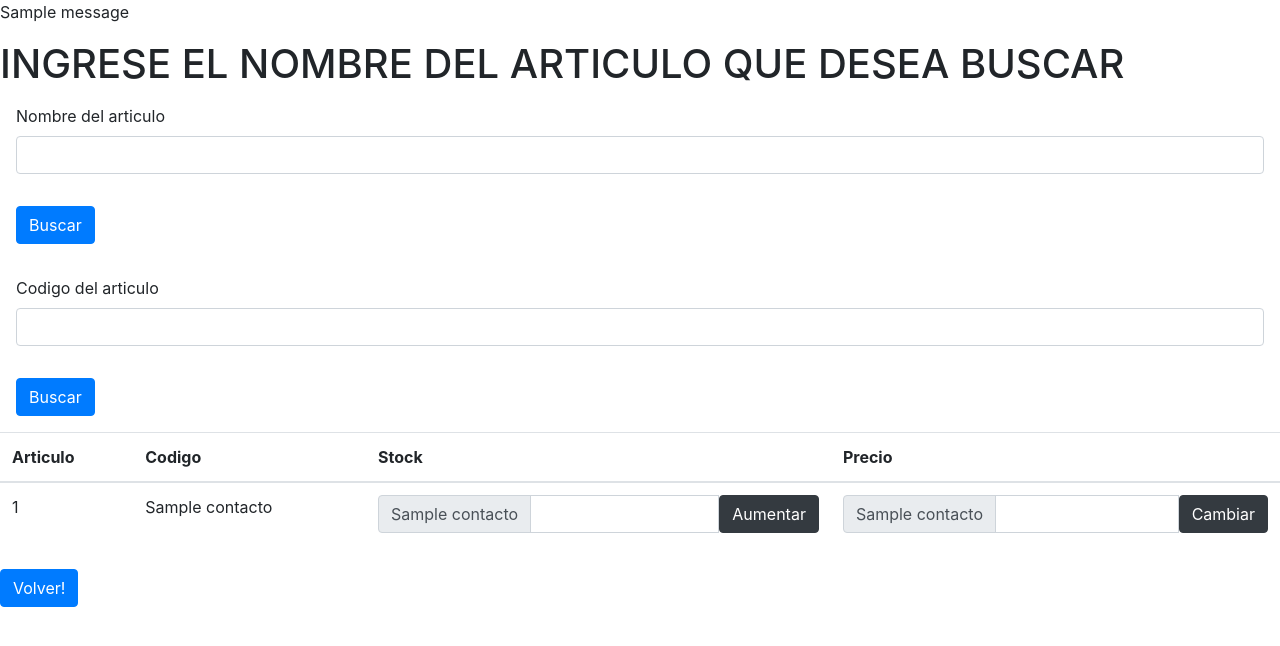
After one commit to santiagotcl/EJLubricentro, a Flask app: template templates/stock.html in a window 1280 px wide. The commit adds this page. Shown: the top 646 px of the page. Run offline with Flask 2, Linux system fonts and the light colour scheme; the template is opened without the code that fills it: most values are stand-ins (such as "Sample title", 1, 10 or a date in 2020); one stand-in notice (Sample message) is shown; some libraries are stand-ins or nearby versions.

Commit message:
V1.0 final con agregado de stock y mod de precio

```diff
--- a/App.py
+++ b/App.py
@@ -260,6 +260,68 @@ def elimclient(id):
     flash("cliente eliminado satifactoriamente") #envia mesajes entre vistas
     return redirect(url_for("index"))
 
+@app.route("/a_stock", methods=["POST"])
+def a_stock():
+    return render_template("stock.html")
+
+
+@app.route("/buscarns", methods=["POST"])
+def buscs():
+    nombre = request.form["nombre"]
+    cur = mysql.connection.cursor()
+    cur.execute("SELECT * FROM PRODUCTOS WHERE PRODUCTO LIKE '"+nombre+" %' OR PRODUCTO LIKE '% "+nombre+" %' OR PRODUCTO LIKE '% "+nombre+"' ")
+    data = cur.fetchall()#resultado de la busqueda en la base de datos
+    return render_template("stock.html", contactos=data)
+
+
+
+
+@app.route("/buscarcs", methods= ["POST"])
+def busccods():
+    if request.method == "POST":
+        codigo = request.form["codigo"]
+        cur = mysql.connection.cursor()
+        cur.execute("SELECT * FROM PRODUCTOS WHERE CODIGO like '" +codigo+ "'")
+        data = cur.fetchall()
+        return render_template("stock.html", contactos=data)
+
+
+
+
+@app.route("/masstock/<codigo>", methods=["POST"])
+def aumentars(codigo):
+    aumstock = request.form["aumstock"]
+    cur = mysql.connection.cursor()
+    cur.execute("SELECT * FROM PRODUCTOS WHERE CODIGO like '" +codigo+ "'")
+    data = cur.fetchall()
+    data=list(data[0])
+    stock_nuevo=int(data[2])+int(aumstock)
+    cur.execute("""
+                    UPDATE PRODUCTOS
+                    SET CANTIDAD = %s
+                    WHERE CODIGO=%s
+        """,(stock_nuevo, codigo,)) #hago la consulta SQL
+    mysql.connection.commit() #guardo los cambios
+    flash("STOCK MODIFICADO!!!!!!") #envia mesajes entre vistas
+    return render_template("stock.html")
+
+
+
+
+@app.route("/camprecio/<codigo>", methods=["POST"])
+def camprecio(codigo):
+    price = request.form["price"]
+    cur = mysql.connection.cursor()
+    cur.execute("""
+                    UPDATE PRODUCTOS
+                    SET PRECIO = %s
+                    WHERE CODIGO=%s
+        """,(float(price), codigo,)) #hago la consulta SQL
+    mysql.connection.commit() #guardo los cambios
+    flash("PRECIO MODIFICADO!!!!!!") #envia mesajes entre vistas
+    return render_template("stock.html")
+
+
 
 #def index():
 #    cur = mysql.connection.cursor()
--- a/templates/buscar.html
+++ b/templates/buscar.html
@@ -132,7 +132,7 @@
         </tbody>
     </table>
 
-
+    <a href="/"><button type="button" class="btn btn-primary" >Volver!</button></a>
 
 </body>
 </html>
--- a/templates/index.html
+++ b/templates/index.html
@@ -60,7 +60,7 @@
 
 
 
-            <form action="/ventas" method="POST" style="width: 50%;display: flex; justify-content: center; margin: 1rem;" >
+            <form action="/a_stock" method="POST" style="width: 50%;display: flex; justify-content: center; margin: 1rem;" >
 
                 <button type="submit" class="btn btn-primary">Stock</button>
 
--- /dev/null
+++ b/templates/stock.html
@@ -0,0 +1,103 @@
+<!DOCTYPE html>
+<html lang="en">
+<head>
+    <meta charset="UTF-8">
+    <meta name="viewport" content="width=device-width, initial-scale=1.0">
+    <title>prueba flask</title>
+    <link rel="stylesheet" href="https://stackpath.bootstrapcdn.com/bootstrap/4.5.0/css/bootstrap.min.css" integrity="sha384-9aIt2nRpC12Uk9gS9baDl411NQApFmC26EwAOH8WgZl5MYYxFfc+NcPb1dKGj7Sk" crossorigin="anonymous">
+</head>
+
+<body>
+    {% with messages = get_flashed_messages() %}
+    {% if messages %}
+    {% for message in messages %}
+        <p>{{message}}</p>
+    {% endfor %}
+    {% endif %}
+    {% endwith %}
+
+
+    <h1>INGRESE EL NOMBRE DEL ARTICULO QUE DESEA BUSCAR</h1>
+
+
+    <form action="/buscarns" method="POST">
+
+
+        <div class="form-group" style="margin: 1rem;">
+            <label>Nombre del articulo</label>
+            <input type="text" class="form-control" name="nombre">
+        </div>
+
+        <button type="submit" class="btn btn-primary" style="margin: 1rem;">Buscar</button>
+
+    </form>
+
+
+    <form action="/buscarcs" method="POST">
+
+
+        <div class="form-group" style="margin: 1rem;">
+            <label>Codigo del articulo</label>
+            <input type="text" class="form-control" name="codigo">
+        </div>
+
+        <button type="submit" class="btn btn-primary" style="margin: 1rem;">Buscar</button>
+    </form>
+
+
+
+
+    <table class="table">
+            <thead>
+            <tr>
+                <th scope="col">Articulo</th>
+                <th scope="col">Codigo</th>
+                <th scope="col">Stock</th>
+                <th scope="col">Precio</th>
+            </tr>
+            </thead>
+        <tbody>
+
+            {% for contacto in contactos %}
+                <tr>
+
+                    <td>{{contacto.0}}</td>
+                    <td>{{contacto.1}}</td>
+
+                        <td>
+                            <form action="/masstock/{{contacto.1}}" method="POST" class="input-group mb-2">
+                                <div class="input-group-prepend">
+                                  <span class="input-group-text">{{contacto.2}}</span>
+                                </div>
+                                <input type="number" class="form-control" style="width: 0.5rem;" name="aumstock">
+                                <button type="submit" class="btn btn-dark" >Aumentar</button>
+                            </form>
+                        </td>
+
+
+
+
+
+
+
+                        <td>
+                            <form action="/camprecio/{{contacto.1}}" method="POST" class="input-group mb-2">
+                                <div class="input-group-prepend">
+                                  <span class="input-group-text">{{contacto.3}}</span>
+                                </div>
+                                <input type="text" class="form-control" style="width: 0.5rem;" name="price">
+                                <button type="submit" class="btn btn-dark" >Cambiar</button>
+                            </form>
+                        </td>
+
+                </tr>
+            {%endfor%}
+
+
+        </tbody>
+    </table>
+
+    <a href="/"><button type="button" class="btn btn-primary" >Volver!</button></a>
+
+</body>
+</html>
```
Also changed, not shown: templates/clientes.html (+13 -17 lines).
